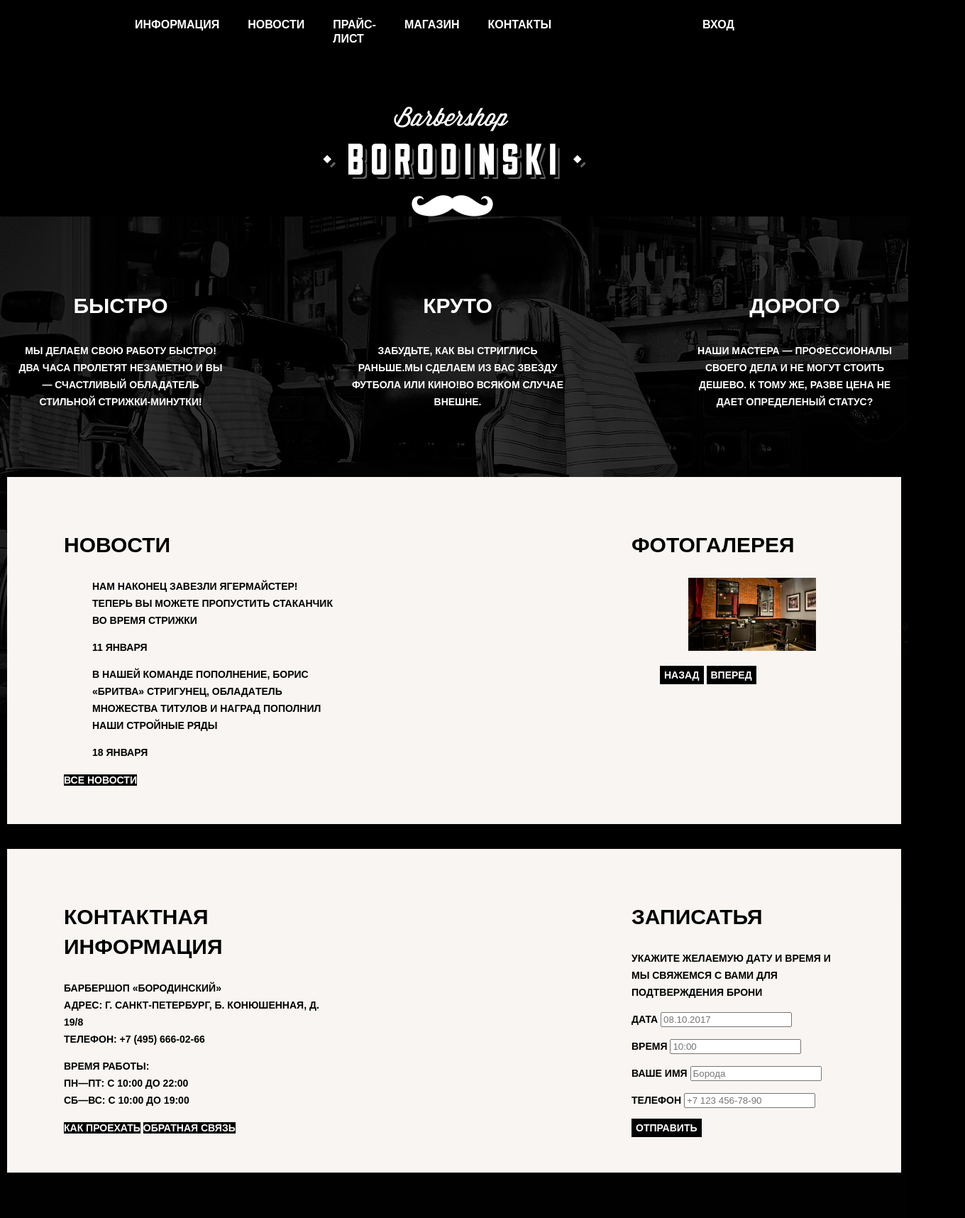
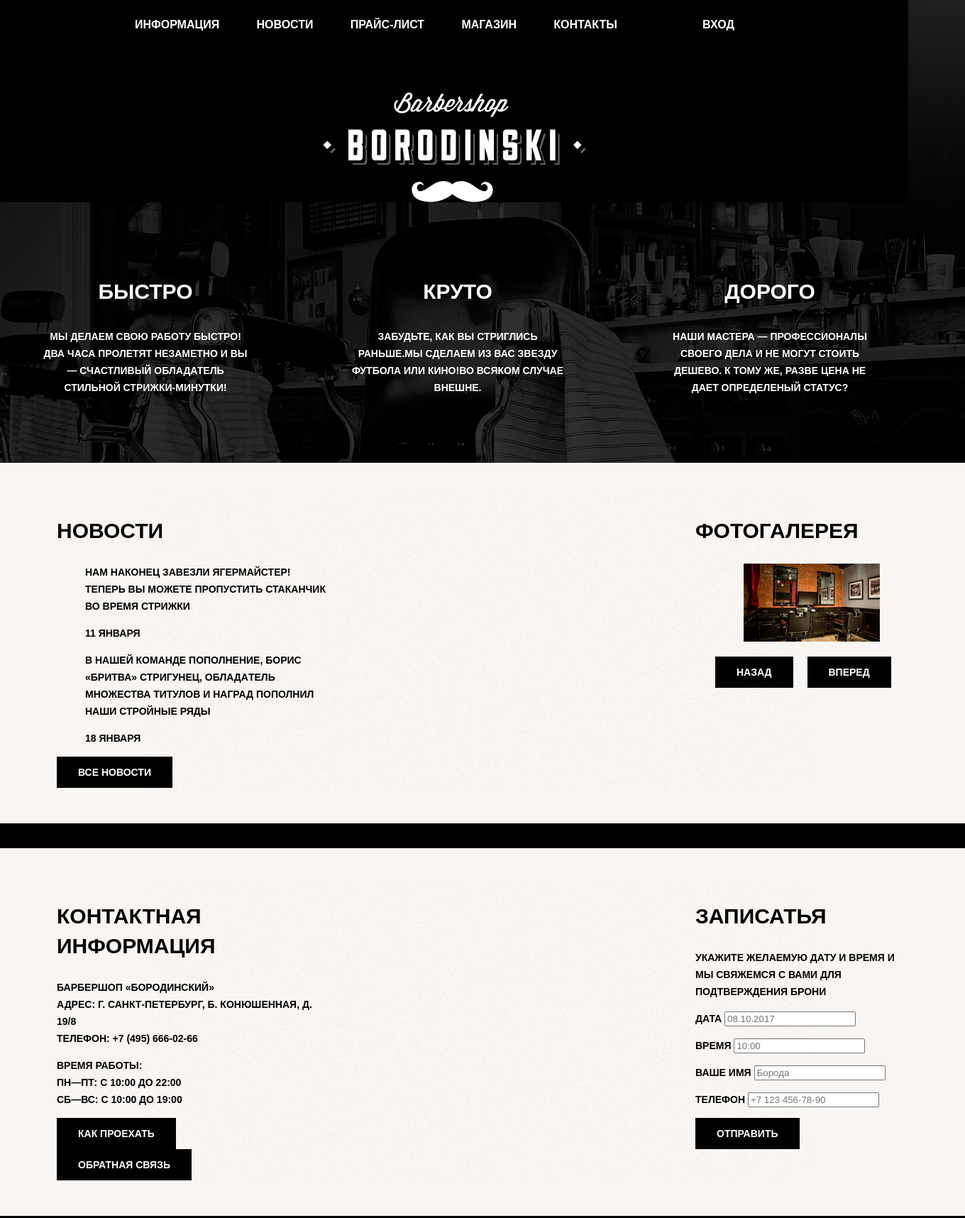
Before and after one commit to karbonara/675873-barbershop-24, a plain HTML site: page index.html in a window 1280 px wide. Shown: the top 1716 px of the page at 71% size, 1360 px wide, since content can reach past the window. Drawn offline with Linux system fonts and the light colour scheme.

Commit message:
делаю сетку

```diff
--- a/css/style.css
+++ b/css/style.css
@@ -1,153 +1,118 @@
 body {
    margin: 0;
    padding: 0;
-
    font-family: "PT Sans Narrow", Arial, sans-serif;
    font-size: 14px;
    line-height: 24px;
    font-weight: 700;
    color: #ffffff;
    text-transform: uppercase;
-
    background-color: #000000;
    background-image: url(../img/bg.png);
    background-position: top center;
    background-repeat: no-repeat;
-
 }
-
 img {
    max-width: 100%;
    height: auto;
 }
-
 .main-header {
    margin-bottom: 75px;
    background-color: #000000;
 }
-
 .main-navigation {
    display: flex;
    flex-direction: column;
    align-items: center;
-
    background-color: transparent;
 }
-
 .main-navigation-wrapper {
    width: 100%;
    margin-bottom: 60px;
-
    background-color: #000000;
 }
-
 .main-navigation-wrapper .container {
    display: flex;
    justify-content: space-between;
 }
-
 .container {
    width: 940px;
    margin: 0 auto;
    padding: 0 10px;
 }
-
-.site-navigation   {
-  width: 620px;
+.site-navigation {
+   width: 720px;
    display: flex;
    justify-content: space-between;
    margin: 0;
    padding: 0;
-
    list-style: none;
 }
-
 .user-navigation {
    width: 140px;
    margin: 0;
    padding: 0;
    list-style: none;
-
 }
-
 .main-header-logo {
    order: 2;
    width: 371px;
    height: 155px;
-
 }
-
-.site-navigation  a {
-
+.site-navigation a {
    font-size: 16px;
    line-height: 20px;
    text-decoration: none;
    list-style: none;
-
 }
-
 .user-navigation a {
    font-size: 16px;
    line-height: 20px;
    text-decoration: none;
    list-style: none;
 }
-
-.site-navigation a,
-.user-navigation a {
+.site-navigation a, .user-navigation a {
    display: block;
    padding: 25px 20px;
    vertical-align: middle;
-
    color: #ffffff;
-
 }
-
-.site-navigation a:hover,
-.site-navigation a:focus,
-.user-navigation a:hover,
-.user-navigation a:focus {
+.site-navigation a:hover, .site-navigation a:focus, .user-navigation a:hover, .user-navigation a:focus {
    background-color: #242424;
 }
-
 .feature-item p {
    font-size: 14px;
    line-height: 24px;
    color: #ffffff;
 }
-
 .feature-item h3 {
    font-size: 30px;
    line-height: 42px;
    color: #ffffff;
 }
-
 .features {
+   width: 1200px;
+   margin-left: auto;
+   margin-right: auto;
    padding-left: 10px;
    margin-bottom: 80px;
 }
-
 .features-list {
    display: flex;
    justify-content: space-between;
    margin: 0;
    padding: 0 10px;
-
    list-style: none;
 }
-
 .feature-item {
    width: 300px;
    text-align: center;
 }
-
 .news h2 {
    font-size: 30px;
    line-height: 42px;
-
    color: #000000;
 }
-
 .news a {
    font-size: 14px;
    line-height: 24px;
@@ -155,30 +120,28 @@
    text-decoration: none;
    color: #ffffff;
 }
-
-.news-list  {
+.news-list {
    font-size: 14px;
    line-height: 24px;
    list-style: none;
    text-decoration: none;
    color: #000000;
 }
-
 .news-list time {
    font-size: 14px;
    line-height: 24px;
-
    color: #000000;
 }
-
 .gallery h2 {
    font-size: 30px;
    line-height: 42px;
-
    color: #000000;
 }
+.button {
+  display: inline-block;
+  margin-right: 16px;
+  padding: 10px 30px;
 
-.button {
   font: inherit;
   text-align: center;
   color: #ffffff;
@@ -188,111 +151,83 @@
   background-color: #000000;
   border: none;
 }
-
-.button:hover,
-.button:focus,
-.button:active {
+.button:hover, .button:focus, .button:active {
    background-color: #663d15;
 }
-
-
-
 .index-columns {
    display: flex;
    justify-content: space-between;
-
-  margin: 10px;
+   width: 1200px;
+   margin-left: auto;
+   margin-right: auto;
    padding: 50px 80px;
    margin-bottom: 35px;
-
+   background-image: url(../img/bg-2.png);
+   background-position: center, 0 0;
+   background-repeat: no-repeat, repeat;
    background-color: #f8f5f2;
-
 }
-
 .news {
    width: 380px;
 }
-
 .gallery {
    width: 300px;
 }
-
 .contacts h2 {
    font-size: 30px;
    line-height: 42px;
-
    color: #000000;
 }
-
 .contacts p {
    font-size: 14px;
    line-height: 24px;
-
    color: #000000;
 }
-
 .contacts a {
    font-size: 14px;
    line-height: 24px;
-
    text-decoration: none;
    color: #ffffff;
 }
-
 .appointment h2 {
    font-size: 30px;
    line-height: 42px;
-
    color: #000000;
 }
-
 .appointment p {
    font-size: 14px;
    line-height: 24px;
-
    color: #000000;
 }
-
 .appointment label {
    font-size: 14px;
    line-height: 24px;
-
    color: #000000;
 }
-
-
 .contacts {
    width: 380px;
 }
-
 .appointment {
    width: 300px;
 }
-
 .main-footer {
    padding: 60px 0;
    margin-top: 65px;
    background-color: #212121;
    background-position: 0 0;
-
 }
-
 .main-footer .container {
    display: flex;
 }
-
 .footer-contacts {
    margin: 0;
    margin-right: 80px;
-
    width: 320px;
 }
-
 .footer-social {
    width: 140px;
    text-align: center;
 }
-
 .footer-copyright {
    margin: 0;
    margin-left: auto;
--- a/index.html
+++ b/index.html
@@ -1,45 +1,48 @@
 <!DOCTYPE html>
 <html lang="ru">
-
 <head>
    <meta charset="utf-8">
    <title>HTML Academy: Барбершоп</title>
-  <link rel="stylesheet" href="css/style.css">
+   <link href="css/style.css" rel="stylesheet">
 </head>
-
 <body>
    <header class="main-header">
       <nav class="main-navigation">
-      <a href="#" class="main-header-logo">
-        <img src="img/index-logo.png" width="371" height="155" alt="Логотип Барбершоп «Бородинский»">
-      </a>
+         <a class="main-header-logo" href="#"><img alt="Логотип Барбершоп «Бородинский»" height="155" src="img/index-logo.png" width="371"></a>
          <div class="main-navigation-wrapper">
             <div class="container">
                <ul class="site-navigation">
-            <li><a href="">Информация</a></li>
-
-            <li><a href="">Новости</a></li>
-            <li><a href="">Прайс-лист</a></li>
-            <li><a href="">Магазин</a></li>
-            <li><a href="">Контакты</a></li>
+                  <li>
+                     <a href="">Информация</a>
+                  </li>
+                  <li>
+                     <a href="">Новости</a>
+                  </li>
+                  <li>
+                     <a href="">Прайс-лист</a>
+                  </li>
+                  <li>
+                     <a href="">Магазин</a>
+                  </li>
+                  <li>
+                     <a href="">Контакты</a>
+                  </li>
                </ul>
                <ul class="user-navigation">
-            <li><a class="login-link" href="login.html">Вход</a></li>
+                  <li>
+                     <a class="login-link" href="login.html">Вход</a>
+                  </li>
                </ul>
             </div>
          </div>
       </nav>
    </header>
    <main>
-
-
       <section class="features">
-
          <ul class="features-list">
             <li class="feature-item">
                <h3>Быстро</h3>
-          <p>МЫ ДЕЛАЕМ СВОЮ РАБОТУ БЫСТРО! ДВА ЧАСА ПРОЛЕТЯТ НЕЗАМЕТНО И ВЫ — СЧАСТЛИВЫЙ ОБЛАДАТЕЛЬ СТИЛЬНОЙ
-            СТРИЖКИ-МИНУТКИ!</p>
+               <p>МЫ ДЕЛАЕМ СВОЮ РАБОТУ БЫСТРО! ДВА ЧАСА ПРОЛЕТЯТ НЕЗАМЕТНО И ВЫ — СЧАСТЛИВЫЙ ОБЛАДАТЕЛЬ СТИЛЬНОЙ СТРИЖКИ-МИНУТКИ!</p>
             </li>
             <li class="feature-item">
                <h3>Круто</h3>
@@ -47,112 +50,77 @@
             </li>
             <li class="feature-item">
                <h3>Дорого</h3>
-          <p>НАШИ МАСТЕРА — ПРОФЕССИОНАЛЫ СВОЕГО ДЕЛА И НЕ МОГУТ СТОИТЬ ДЕШЕВО. К ТОМУ ЖЕ, РАЗВЕ ЦЕНА НЕ ДАЕТ
-            ОПРЕДЕЛЕНЫЙ СТАТУС?</p>
+               <p>НАШИ МАСТЕРА — ПРОФЕССИОНАЛЫ СВОЕГО ДЕЛА И НЕ МОГУТ СТОИТЬ ДЕШЕВО. К ТОМУ ЖЕ, РАЗВЕ ЦЕНА НЕ ДАЕТ ОПРЕДЕЛЕНЫЙ СТАТУС?</p>
             </li>
          </ul>
       </section>
-
-
       <div class="index-columns">
          <section class="news">
             <h2>Новости</h2>
             <ul class="news-list">
                <li class="news-item">
-            <p>НАМ НАКОНЕЦ ЗАВЕЗЛИ ЯГЕРМАЙСТЕР! ТЕПЕРЬ ВЫ МОЖЕТЕ ПРОПУСТИТЬ СТАКАНЧИК ВО ВРЕМЯ СТРИЖКИ</p>
-            <time datetime="2016-01-11">11 Января</time>
+                  <p>НАМ НАКОНЕЦ ЗАВЕЗЛИ ЯГЕРМАЙСТЕР! ТЕПЕРЬ ВЫ МОЖЕТЕ ПРОПУСТИТЬ СТАКАНЧИК ВО ВРЕМЯ СТРИЖКИ</p><time datetime="2016-01-11">11 Января</time>
                </li>
                <li class="news-item">
-            <p>В НАШЕЙ КОМАНДЕ ПОПОЛНЕНИЕ, БОРИС «БРИТВА» СТРИГУНЕЦ, ОБЛАДAТЕЛЬ МНОЖЕСТВА ТИТУЛОВ И НАГРАД ПОПОЛНИЛ НАШИ
-              СТРОЙНЫЕ РЯДЫ</p>
-            <time datetime="2016-01-18">18 Января</time>
+                  <p>В НАШЕЙ КОМАНДЕ ПОПОЛНЕНИЕ, БОРИС «БРИТВА» СТРИГУНЕЦ, ОБЛАДAТЕЛЬ МНОЖЕСТВА ТИТУЛОВ И НАГРАД ПОПОЛНИЛ НАШИ СТРОЙНЫЕ РЯДЫ</p><time datetime="2016-01-18">18 Января</time>
                </li>
-        </ul>
-        <a href="#" class="button">Все Новости</a>
-
+            </ul><a class="button" href="#">Все Новости</a>
          </section>
-
          <section class="gallery">
             <h2>ФОТОГАЛЕРЕЯ</h2>
-        <ul class="gallery-content">
+            <div class="gallery-content" style="margin-left: 2em">
                <figure class="gallery-content">
-            <a><img src="img/studio.png" width="268" height="164" alt="Интерьер"></a>
-          </figure>
-          <button class="button">Назад</button>
-          <button class="button">Вперед</button>
-        </ul>
+                  <a><img alt="Интерьер" height="164" src="img/studio.png" width="268"></a>
+               </figure><button class="button">Назад</button> <button class="button">Вперед</button>
+            </div>
          </section>
       </div>
-
       <div class="index-columns">
          <section class="contacts">
             <h2>КОНТАКТНАЯ ИНФОРМАЦИЯ</h2>
-
-
             <p>БАРБЕРШОП «БОРОДИНСКИЙ»<br>
-          АДРЕС: Г. САНКТ-ПЕТЕРБУРГ, Б. КОНЮШЕННАЯ, Д. 19/8 <br>
+            АДРЕС: Г. САНКТ-ПЕТЕРБУРГ, Б. КОНЮШЕННАЯ, Д. 19/8<br>
             ТЕЛЕФОН: +7 (495) 666-02-66</p>
-
-        <p>ВРЕМЯ РАБОТЫ: <br>
-          ПН—ПТ: С 10:00 ДО 22:00 <br>
+            <p>ВРЕМЯ РАБОТЫ:<br>
+            ПН—ПТ: С 10:00 ДО 22:00<br>
             СБ—ВС: С 10:00 ДО 19:00</p>
-        <a href="" class="button">Как проехать</a>
-        <a href="" class="button">Обратная связь</a>
-
+            <a class="button" href="">Как проехать</a>
+            <a class="button" href="">Обратная связь</a>
          </section>
-
          <section class="appointment">
             <h2>ЗАПИСАТЬЯ</h2>
             <p>УКАЖИТЕ ЖЕЛАЕМУЮ ДАТУ И ВРЕМЯ И МЫ СВЯЖЕМСЯ С ВАМИ ДЛЯ ПОДТВЕРЖДЕНИЯ БРОНИ</p>
             <form action="" method="post">
-          <p class="appointment-item">
-            <label for="">Дата</label>
-            <input type="text" placeholder="08.10.2017">
-          </p>
-          <p class="appointment-item">
-            <label for="">Время</label>
-            <input type="text" placeholder="10:00">
-          </p>
-          <p class="appointment-item">
-            <label for="">Ваше Имя</label>
-            <input type="text" placeholder="Борода">
-          </p>
-          <p class="appointment-item">
-            <label for="">Телефон</label>
-            <input type="text" placeholder="+7 123 456-78-90">
-          </p>
-          <button class="button" type="submit">Отправить</button>
+               <p class="appointment-item"><label for="">Дата</label> <input placeholder="08.10.2017" type="text"></p>
+               <p class="appointment-item"><label for="">Время</label> <input placeholder="10:00" type="text"></p>
+               <p class="appointment-item"><label for="">Ваше Имя</label> <input placeholder="Борода" type="text"></p>
+               <p class="appointment-item"><label for="">Телефон</label> <input placeholder="+7 123 456-78-90" type="text"></p><button class="button" type="submit">Отправить</button>
             </form>
          </section>
       </div>
-
    </main>
-
    <footer class="main-footer">
-
       <div class="container">
-      <p class="footer-contacts">
-        <b>БАРБЕРШОП «БОРОДИНСКИЙ» <br>
-          АДРЕС: Г. САНКТ-ПЕТЕРБУРГ, УЛ. Б. КОНЮШЕННАЯ, Д. 19/8 <br>
-          КАК НАС НАЙТИ? <br>
-          ТЕЛЕФОН: +7 (495) 666-02-66</b>
-      </p>
-
+         <p class="footer-contacts"><b>БАРБЕРШОП «БОРОДИНСКИЙ»<br>
+         АДРЕС: Г. САНКТ-ПЕТЕРБУРГ, УЛ. Б. КОНЮШЕННАЯ, Д. 19/8<br>
+         КАК НАС НАЙТИ?<br>
+         ТЕЛЕФОН: +7 (495) 666-02-66</b></p>
          <div class="footer-social">
             <p>ДАВАЙТЕ ДРУЖИТЬ!</p>
             <ul>
-          <li><a href="#">Вконтакте</a></li>
-          <li><a href="#">Фейсбук</a></li>
-          <li><a href="#">Инстаграм</a></li>
+               <li>
+                  <a href="#">Вконтакте</a>
+               </li>
+               <li>
+                  <a href="#">Фейсбук</a>
+               </li>
+               <li>
+                  <a href="#">Инстаграм</a>
+               </li>
             </ul>
          </div>
-      <p class="footer-copyright">
-        <b>Разработано:</b> <a class="button" href="https://htmlacademy.ru">HTML Academy</a>
-      </p>
+         <p class="footer-copyright"><b>Разработано:</b> <a class="button" href="https://htmlacademy.ru">HTML Academy</a></p>
       </div>
-
    </footer>
-
 </body>
-
 </html>
```
Lines whose indentation alone changed are shown as unchanged.
